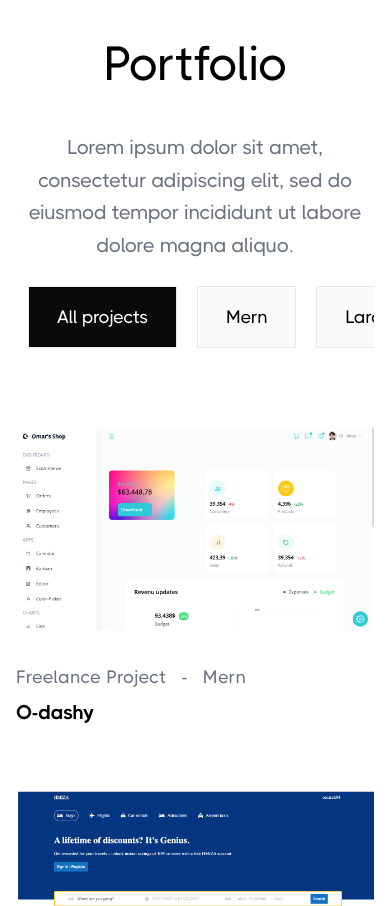
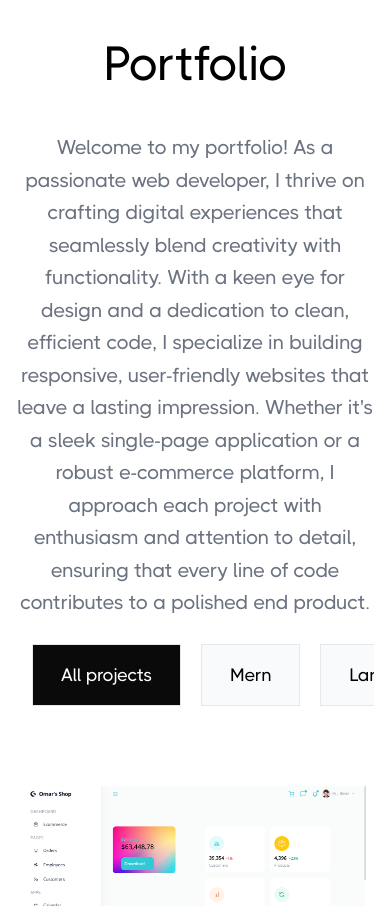
Before and after one commit to omarch94/portfolio_OMAR_CH, a React (Vite) app: page /portfolio in a window 390 px wide. Shown: the part 200-1106 px from the top of the page. Built offline with nearby package versions, Linux system fonts and the light colour scheme.

Commit message:
Some Changes

```diff
--- a/src/components/Navbar.tsx
+++ b/src/components/Navbar.tsx
@@ -100,11 +100,11 @@ const Navbar = () => {
         <Link to="/portfolio" className="md:text-lg text-2xl dark:text-neutral-100 no-underline md:ml-2 md:pr-0 md:pl-0 pl-8 pr-24">
           Portfolio
         </Link>
+        <Link to="/resume" className="md:text-lg text-2xl dark:text-neutral-100 no-underline md:ml-2 md:pr-0 md:pl-0 pl-8 pr-24">
+          Resume
+        </Link>
         <Link to="/contact" className="md:text-lg text-2xl dark:text-neutral-100 no-underline md:ml-2 md:pr-0 md:pl-0 pl-8 pr-24">
           Contact
-        </Link>
-        <Link to="/resume" className="md:text-lg text-2xl dark:text-neutral-100 no-underline md:ml-2 md:pr-0 md:pl-0 pl-8 pr-24">
-          Resume
         </Link>
         <button
           onClick={toggleTheme}
--- a/src/pages/Portfolio.tsx
+++ b/src/pages/Portfolio.tsx
@@ -35,10 +35,9 @@ const Portfolio = () => {
             Portfolio
           </h1>
           <p className="mb-6 font-normal leading-relaxed text-gray-500 lg:mb-8 text-xl">
-          Lorem ipsum dolor sit amet, consectetur adipiscing elit, sed do eiusmod tempor incididunt ut labore dolore magna aliquo.
-          </p>
+          Welcome to my portfolio! As a passionate web developer, I thrive on crafting digital experiences that seamlessly blend creativity with functionality. With a keen eye for design and a dedication to clean, efficient code, I specialize in building responsive, user-friendly websites that leave a lasting impression. Whether it's a sleek single-page application or a robust e-commerce platform, I approach each project with enthusiasm and attention to detail, ensuring that every line of code contributes to a polished end product.           </p>
         </div>
-        <div className="mx-auto md:px-0 px-3 flex gap-x-5 md:justify-center overflow-auto w-full scrollbar-hide">
+        <div className="mx-auto md:px-0 px-4 flex gap-x-5 md:justify-center overflow-auto w-full scrollbar-hide">
           {
             categories.map((category) =>
               <button
@@ -65,7 +64,7 @@ const Portfolio = () => {
           }
         </div>
       </section>
-      <div className="relative grid max-w-screen-xl px-4 md:mx-auto gap-8 md:grid-cols-12">
+      <div className="relative grid max-w-screen-xl px-6 md:mx-auto gap-8 md:grid-cols-12">
         <PortfolioProject projects={filteredProjects.slice(0, perPage)} />
       </div>
       {
```
